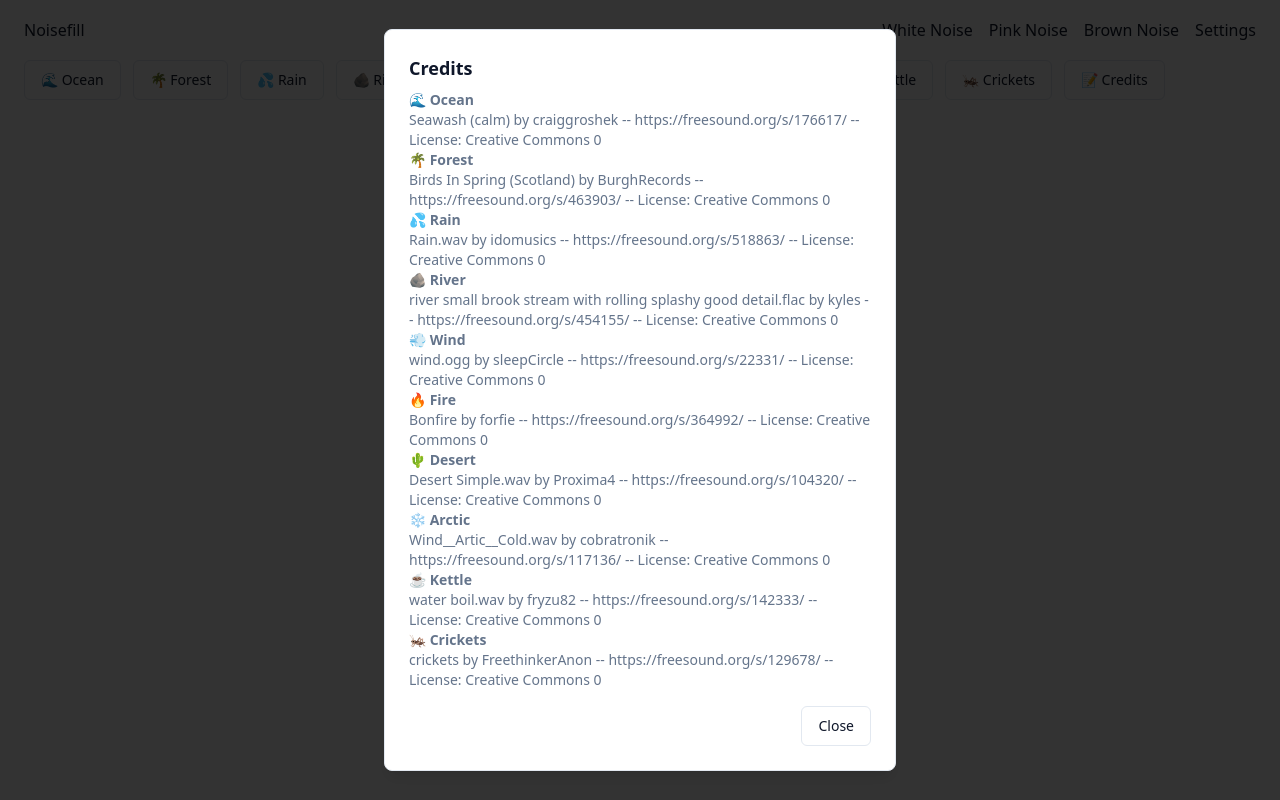
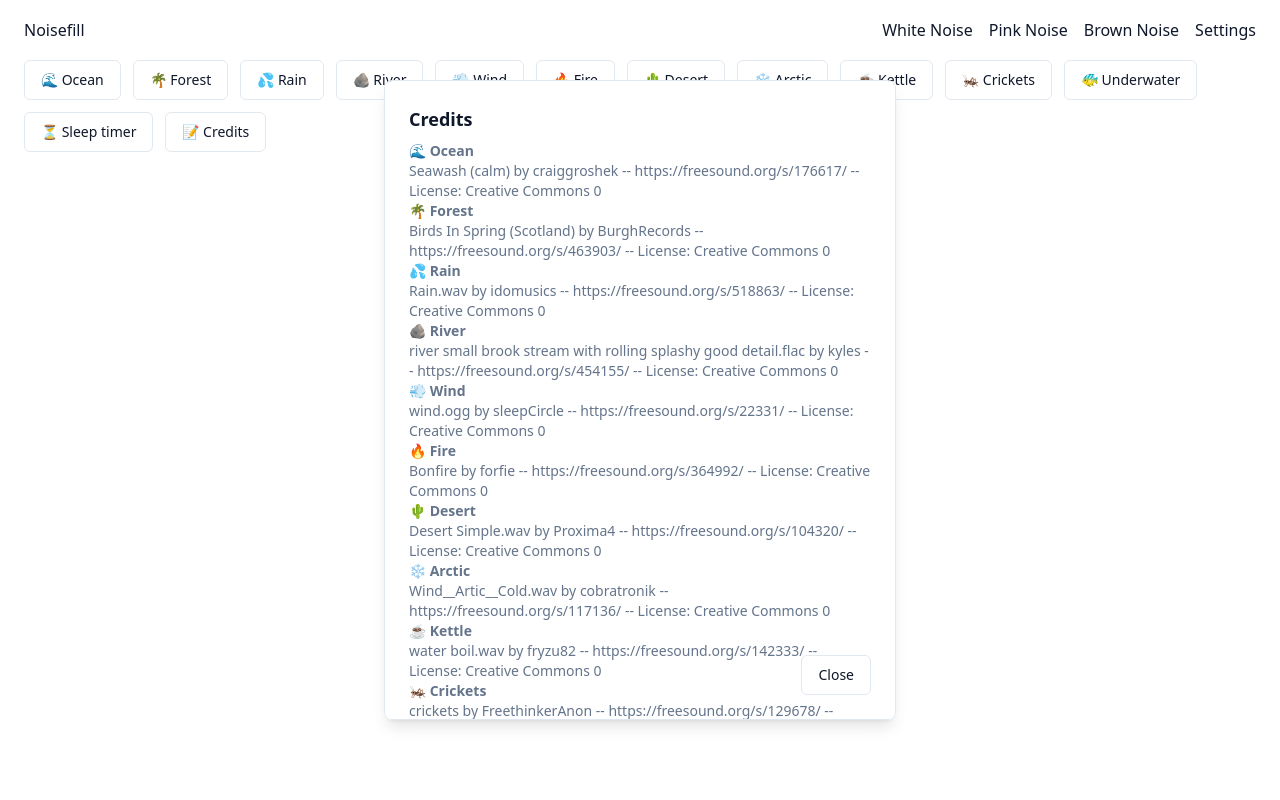
Before and after one commit to georg-stone/noisefill-deploys, a React (Vite) app: page / in a window 1280 px wide. Both pictures are taken after a click on the button "📝 Credits". Built offline with nearby package versions, Linux system fonts and the light colour scheme.

Commit message:
Add sleep timer and Underwater soundscape

```diff
--- a/package.json
+++ b/package.json
@@ -15,6 +15,7 @@
     "@radix-ui/react-checkbox": "^1.1.1",
     "@radix-ui/react-dialog": "^1.1.1",
     "@radix-ui/react-hover-card": "^1.1.1",
+    "@radix-ui/react-label": "^2.1.0",
     "@radix-ui/react-popover": "^1.1.1",
     "@radix-ui/react-select": "^2.1.1",
     "@radix-ui/react-slot": "^1.1.0",
--- a/src/components/ui/alert.jsx
+++ b/src/components/ui/alert.jsx
@@ -13,7 +13,7 @@
 const AlertDialogOverlay = React.forwardRef(({ className, ...props }, ref) => (
   <AlertDialogPrimitive.Overlay
     className={cn(
-      "fixed inset-0 z-50 bg-black/80 data-[state=open]:animate-in data-[state=closed]:animate-out data-[state=closed]:fade-out-0 data-[state=open]:fade-in-0",
+      "fixed inset-0 z-50 bg-blue/80 data-[state=open]:animate-in data-[state=closed]:animate-out data-[state=closed]:fade-out-0 data-[state=open]:fade-in-0",
       className
     )}
     {...props}
@@ -28,7 +28,7 @@
     <AlertDialogPrimitive.Content
       ref={ref}
       className={cn(
-        "fixed left-[50%] top-[50%] z-50 grid w-full max-w-lg translate-x-[-50%] translate-y-[-50%] gap-4 border bg-background p-6 shadow-lg duration-200 data-[state=open]:animate-in data-[state=closed]:animate-out data-[state=closed]:fade-out-0 data-[state=open]:fade-in-0 data-[state=closed]:zoom-out-95 data-[state=open]:zoom-in-95 data-[state=closed]:slide-out-to-left-1/2 data-[state=closed]:slide-out-to-top-[48%] data-[state=open]:slide-in-from-left-1/2 data-[state=open]:slide-in-from-top-[48%] sm:rounded-lg",
+        "fixed left-[50%] top-[50%] z-50 grid w-full max-w-lg translate-x-[-50%] translate-y-[-50%] gap-4 border bg-background p-6 shadow-lg duration-200 data-[state=open]:animate-in data-[state=closed]:animate-out data-[state=closed]:fade-out-0 data-[state=open]:fade-in-0 data-[state=closed]:zoom-out-95 data-[state=open]:zoom-in-95 data-[state=closed]:slide-out-to-left-1/2 data-[state=closed]:slide-out-to-top-[48%] data-[state=open]:slide-in-from-left-1/2 data-[state=open]:slide-in-from-top-[48%] sm:rounded-lg max-h-[80vh] overflow-y-auto",
         className
       )}
       {...props}
@@ -48,7 +48,7 @@
 const AlertDialogFooter = ({ className, ...props }) => (
   <div
     className={cn(
-      "flex flex-col-reverse sm:flex-row sm:justify-end sm:space-x-2",
+      "flex flex-col-reverse sm:flex-row sm:justify-end sm:space-x-2 sticky bottom-0 right-0 left-0",
       className
     )}
     {...props}
--- /dev/null
+++ b/src/components/ui/input.jsx
@@ -0,0 +1,20 @@
+import * as React from "react";
+
+import { cn } from "../lib/utils";
+
+const Input = React.forwardRef(({ className, type, ...props }, ref) => {
+  return (
+    <input
+      type={type}
+      className={cn(
+        "flex h-10 w-full rounded-md border border-input bg-background px-3 py-2 text-sm ring-offset-background file:border-0 file:bg-transparent file:text-sm file:font-medium file:text-foreground placeholder:text-muted-foreground focus-visible:outline-none focus-visible:ring-2 focus-visible:ring-ring focus-visible:ring-offset-2 disabled:cursor-not-allowed disabled:opacity-50",
+        className
+      )}
+      ref={ref}
+      {...props}
+    />
+  );
+});
+Input.displayName = "Input";
+
+export { Input };
--- /dev/null
+++ b/src/components/ui/label.jsx
@@ -0,0 +1,19 @@
+import * as React from "react";
+import * as LabelPrimitive from "@radix-ui/react-label";
+import { cva } from "class-variance-authority";
+import { cn } from "../lib/utils";
+
+const labelVariants = cva(
+  "text-sm font-medium leading-none peer-disabled:cursor-not-allowed peer-disabled:opacity-70"
+);
+
+const Label = React.forwardRef(({ className, ...props }, ref) => (
+  <LabelPrimitive.Root
+    ref={ref}
+    className={cn(labelVariants(), className)}
+    {...props}
+  />
+));
+Label.displayName = LabelPrimitive.Root.displayName;
+
+export { Label };
--- a/src/pages/Home.jsx
+++ b/src/pages/Home.jsx
@@ -10,7 +10,20 @@
   AlertDialogTitle,
   AlertDialogTrigger,
 } from "../components/ui/alert";
+import {
+  Dialog,
+  DialogContent,
+  DialogDescription,
+  DialogFooter,
+  DialogHeader,
+  DialogTitle,
+  DialogTrigger,
+} from "../components/ui/dialog";
+import { Label } from "../components/ui/label";
+import { Input } from "../components/ui/input";
 import { Analytics } from "@vercel/analytics/react";
+
+let timer;
 
 let soundscapes = [
   {
@@ -18,8 +31,9 @@
     emoji: "🌊",
     url: "https://utfs.io/f/VU8He2t54NdYu8EVsK5tgWb3e9PanFUMzSxQm0HhV1XofujB",
     volume: 1,
-    attribution:
+    attribution: [
       "Seawash (calm)  by craiggroshek -- https://freesound.org/s/176617/ -- License: Creative Commons 0",
+    ],
     image: "https://utfs.io/f/VU8He2t54NdYnavqSh6Uydx5HzbJtTENYqUwVaPOXZCnAiK2",
     index: 0,
   },
@@ -28,8 +42,9 @@
     emoji: "🌴",
     url: "https://utfs.io/f/VU8He2t54NdYuNACgha5tgWb3e9PanFUMzSxQm0HhV1Xofuj",
     volume: 1,
-    attribution:
+    attribution: [
       "Birds In Spring (Scotland) by BurghRecords -- https://freesound.org/s/463903/ -- License: Creative Commons 0",
+    ],
     image: "https://utfs.io/f/VU8He2t54NdYpgBC9am76CiVAS4EwQty3arMPfHR1bxgdkZD",
     index: 1,
   },
@@ -38,8 +53,9 @@
     emoji: "💦",
     url: "https://utfs.io/f/VU8He2t54NdY9vI0WdS2OVPpzlUIsm50S3eRo4JLb68vxBYA",
     volume: 1,
-    attribution:
+    attribution: [
       "Rain.wav by idomusics -- https://freesound.org/s/518863/ -- License: Creative Commons 0",
+    ],
     image: "https://utfs.io/f/VU8He2t54NdYObTBgr45tUV7W1K4ESdzvZfN8Pr2yCwGuTiB",
     index: 2,
   },
@@ -48,8 +64,9 @@
     emoji: "🪨",
     url: "https://utfs.io/f/VU8He2t54NdYd9CJeYhMOCr41owzn9sPYh5cNKJQFBEtaWu0",
     volume: 0.8,
-    attribution:
+    attribution: [
       "river small brook stream with rolling splashy good detail.flac by kyles -- https://freesound.org/s/454155/ -- License: Creative Commons 0",
+    ],
     image: "https://utfs.io/f/VU8He2t54NdYK6sDVKYu2OlbUPXGzdjtJ5iT6AaRH0yZuqD8",
     index: 3,
   },
@@ -58,8 +75,9 @@
     emoji: "💨",
     url: "https://utfs.io/f/VU8He2t54NdYhES01SIQ6Taob8Wf0SXDOuUA1VKkE9IHx4qd",
     volume: 1,
-    attribution:
+    attribution: [
       "wind.ogg by sleepCircle -- https://freesound.org/s/22331/ -- License: Creative Commons 0",
+    ],
     image: "https://utfs.io/f/VU8He2t54NdYvQshHTaHAWjPnCZrtxmV56SkaM3oO0qw4huf",
     index: 4,
   },
@@ -68,8 +86,9 @@
     emoji: "🔥",
     url: "https://utfs.io/f/VU8He2t54NdYGNe8h39BnItq9LXQlVPu4jNzU1xdaYCM0pF8",
     volume: 1,
-    attribution:
+    attribution: [
       "Bonfire by forfie -- https://freesound.org/s/364992/ -- License: Creative Commons 0",
+    ],
     image: "https://utfs.io/f/VU8He2t54NdYpRQh5Mcm76CiVAS4EwQty3arMPfHR1bxgdkZ",
     index: 5,
   },
@@ -78,8 +97,9 @@
     emoji: "🌵",
     url: "https://utfs.io/f/VU8He2t54NdYHpvbBvYhmu5O2LJfYdtvzgw0s3nbQXlkZDFS",
     volume: 1,
-    attribution:
+    attribution: [
       "Desert Simple.wav by Proxima4 -- https://freesound.org/s/104320/ -- License: Creative Commons 0",
+    ],
     image: "https://utfs.io/f/VU8He2t54NdYOYYMxdZ45tUV7W1K4ESdzvZfN8Pr2yCwGuTi",
     index: 6,
   },
@@ -89,8 +109,9 @@
     url: "https://utfs.io/f/VU8He2t54NdY6fCCfMVNjR9Nmtg7h50VGWKc8AQoryMUblvI",
     volume: 0.6,
     image: "https://utfs.io/f/VU8He2t54NdYxIBXaQ0DONIyCht8a6ZwdKgqEQSTLR51sMYB",
-    attribution:
+    attribution: [
       "Wind__Artic__Cold.wav by cobratronik -- https://freesound.org/s/117136/ -- License: Creative Commons 0",
+    ],
     index: 7,
   },
   {
@@ -99,8 +120,9 @@
     url: "https://utfs.io/f/VU8He2t54NdY59NfzQ6fcCLQl6pk53zFgINtnv9PqHDjbRJy",
     volume: 1,
     image: "https://utfs.io/f/VU8He2t54NdYH7NV0ddYhmu5O2LJfYdtvzgw0s3nbQXlkZDF",
-    attribution:
+    attribution: [
       "water boil.wav by fryzu82 -- https://freesound.org/s/142333/ -- License: Creative Commons 0",
+    ],
     index: 8,
   },
   {
@@ -109,11 +131,134 @@
     url: "https://utfs.io/f/VU8He2t54NdYOGnYUk45tUV7W1K4ESdzvZfN8Pr2yCwGuTiB",
     volume: 0.2,
     image: "https://utfs.io/f/VU8He2t54NdYDAOUVo88fqOGlaboRgjxshLUcB5MT4ZS2iE1",
-    attribution:
+    attribution: [
       "crickets by FreethinkerAnon -- https://freesound.org/s/129678/ -- License: Creative Commons 0",
+    ],
     index: 9,
   },
+  {
+    name: "Underwater",
+    emoji: "🐠",
+    url: "https://utfs.io/f/VU8He2t54NdYrTIK1A7PtLG5Y82xDew0Ncpqo6IhCjBQRZOn",
+    volume: 0.6,
+    image: "https://utfs.io/f/VU8He2t54NdYI934tMkGS15s7ymktfMgw0zeF4dO2HlKZXbu",
+    attribution: [
+      "Underwater Ambience by Fission9 -- https://freesound.org/s/504641/ -- License: Creative Commons 0",
+    ],
+  },
 ];
+
+function SleepTimer() {
+  const [duration, setDuration] = useState(0);
+  const [remainingTime, setRemainingTime] = useState(0);
+  const [isTimerActive, setIsTimerActive] = useState(false);
+
+  useEffect(() => {
+    let timer;
+
+    if (isTimerActive && remainingTime > 0) {
+      timer = setInterval(() => {
+        setRemainingTime((prev) => {
+          if (prev <= 1) {
+            fadeOutAudio();
+            setIsTimerActive(false);
+            return 0;
+          }
+          return prev - 1;
+        });
+      }, 1000);
+    }
+
+    return () => {
+      clearInterval(timer);
+    };
+  }, [isTimerActive, remainingTime]);
+
+  const fadeOutAudio = () => {
+    const audio = document.getElementById("player");
+    const fadeDuration = 1000;
+    const fadeStep = audio.volume / (fadeDuration / 100);
+    let currentVolume = audio.volume;
+
+    const fadeOutInterval = setInterval(() => {
+      currentVolume -= fadeStep;
+      if (currentVolume <= 0) {
+        clearInterval(fadeOutInterval);
+        audio.pause();
+        audio.volume = 0;
+      } else {
+        audio.volume = currentVolume;
+      }
+    }, 100);
+  };
+
+  const handleStartTimer = () => {
+    setRemainingTime(duration);
+    setIsTimerActive(true);
+  };
+
+  const formatTime = (seconds) => {
+    const minutes = Math.floor(seconds / 60);
+    const secs = seconds % 60;
+    return `${String(minutes).padStart(2, "0")}:${String(secs).padStart(
+      2,
+      "0"
+    )}`;
+  };
+
+  return (
+    <Dialog>
+      <DialogTrigger asChild>
+        <Button variant="outline">⏳ Sleep timer</Button>
+      </DialogTrigger>
+      <DialogContent className="sm:max-w-[425px]">
+        <DialogHeader>
+          <DialogTitle>Sleep Timer</DialogTitle>
+          <DialogDescription>
+            Automatically turn off the sound after a specific amount of time.
+          </DialogDescription>
+        </DialogHeader>
+        <div className="grid gap-4 py-4">
+          <div className="grid grid-cols-4 items-center gap-4">
+            <Label htmlFor="duration" className="text-right">
+              Duration (min)
+            </Label>
+            <Input
+              id="duration"
+              type="number"
+              value={duration / 60}
+              onChange={(e) => setDuration(e.target.value * 60)}
+              className="col-span-3"
+            />
+          </div>
+          <div className="grid grid-cols-4 items-center gap-4">
+            <Label className="text-right">Remaining Time</Label>
+            <span className="col-span-3 text-center">
+              {formatTime(remainingTime)}
+            </span>
+          </div>
+        </div>
+        <DialogFooter>
+          <Button
+            type="button"
+            onClick={handleStartTimer}
+            className={isTimerActive ? "hidden" : ""}
+          >
+            Start timer
+          </Button>
+          <Button
+            type="button"
+            variant="outline"
+            onClick={() => setIsTimerActive(false)}
+            className={isTimerActive ? "" : "hidden"}
+          >
+            Stop timer
+          </Button>
+        </DialogFooter>
+      </DialogContent>
+    </Dialog>
+  );
+}
 
 function CreditsMenu() {
   return (
@@ -131,7 +276,12 @@
                   {sound.emoji} {sound.name}
                 </b>
                 <br />
-                {sound.attribution}
+                {sound.attribution.map((attribution, index) => (
+                  <div key={index}>
+                    {attribution}
+                    <br />
+                  </div>
+                ))}
               </div>
             ))}
           </AlertDialogDescription>
@@ -265,6 +415,7 @@
           {playing ? (sound.url == currentURL ? message : "") : ""}
         </Button>
       ))}
+      <SleepTimer />
       <CreditsMenu />
       <Analytics />
     </div>
```
Also changed, not shown: 1 other file (tests, documents, lock files or other folders).
